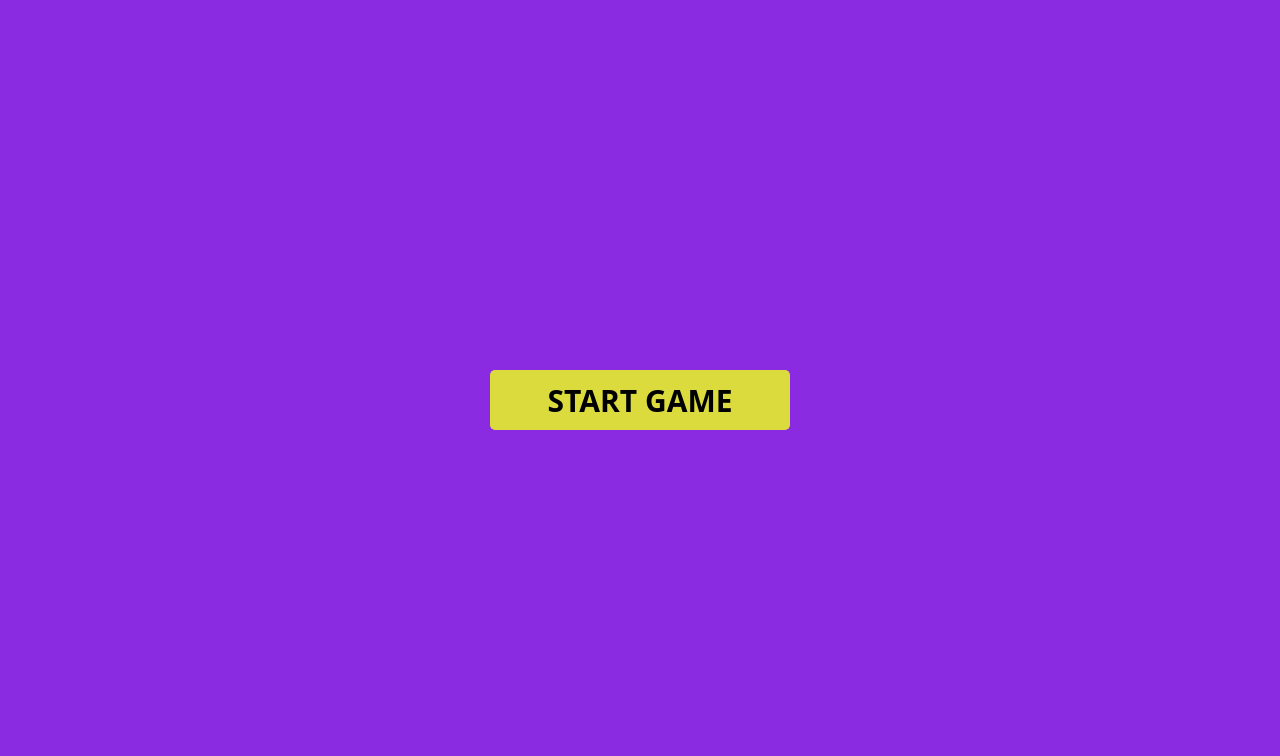
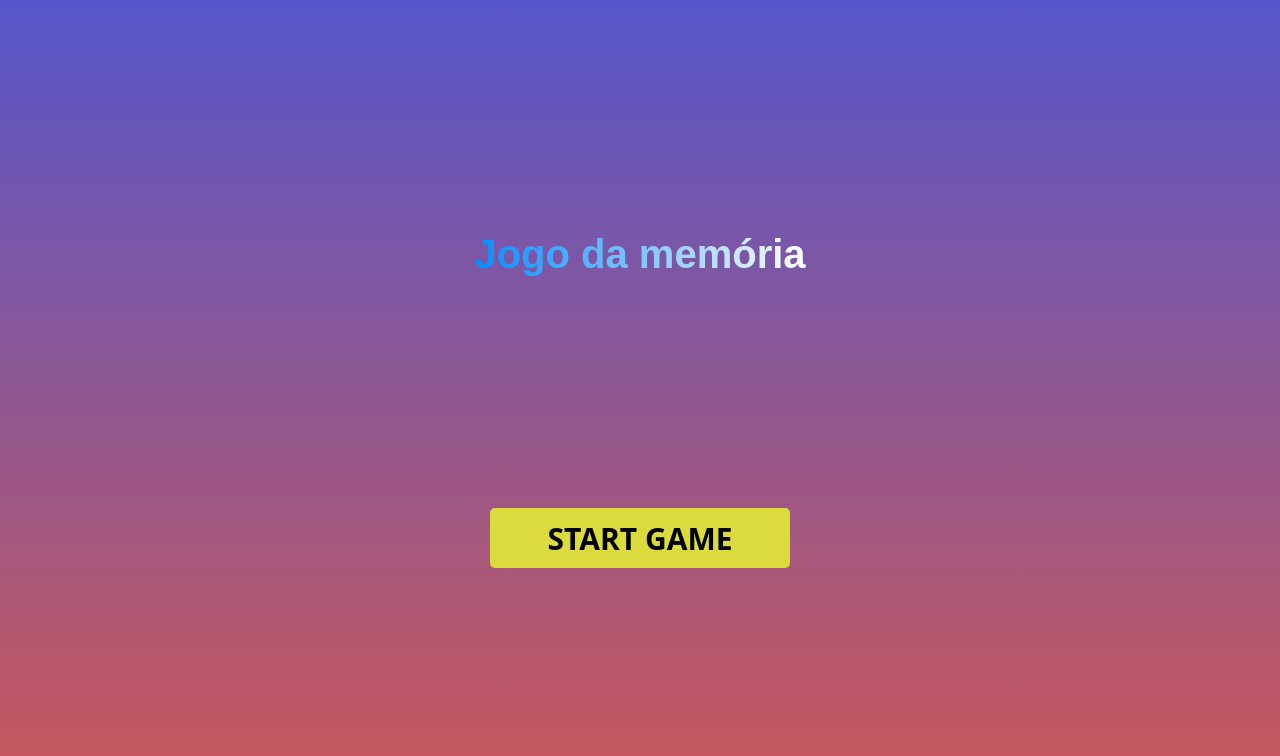
Before and after one commit to ThomazHilario/Dio-Potencia-Tech, a React (Vite) app in the folder Jogos-PotenciaTech/Jogo-da-memoria/: page / in a window 1280 px wide. Shown: the top 756 px of the page. Built offline with nearby package versions, Linux system fonts and the light colour scheme.

Commit message:
Jogo da memoria
- Adicionando logica de vítoria.
- Criando toda logica do clique do botão ao par de memória estar certo.

```diff
--- a/Jogos-PotenciaTech/Jogo-da-memoria/src/Components/GameInterface/engine/index.jsx
+++ b/Jogos-PotenciaTech/Jogo-da-memoria/src/Components/GameInterface/engine/index.jsx
@@ -15,11 +15,10 @@ function shuffle(array){
     return array
 }
 
-
 // Startando game
 export function gameStart(){
 
-    // Array de emojiss
+    // Array de emojis
     const emojis = [
         '🐺',
         '🐺',
@@ -35,7 +34,7 @@ export function gameStart(){
         '🐱'
     ]
 
-    // Novo array com os valores aleatorios
+    // Novo array com os valores aleátorios
     let newArray = shuffle(emojis)
 
     // Pegando todos os paineis
@@ -44,10 +43,16 @@ export function gameStart(){
     // Percorrendo paineis
     paineis.forEach(painel => {
 
+        // removendo o disabled
+        painel.removeAttribute('disabled')
+
+        // Alterando o display dos spans
+        painel.firstElementChild.style.display = 'none'
+
         // Escolhendo um emoji aleatorio do array
         const randomItemIndex = Math.floor(Math.random() * newArray.length)
 
-        // Adicionando ao span o valor aleatorio
+        // Adicionando ao span o valor aleátorio
         painel.firstElementChild.textContent = newArray[randomItemIndex]
 
         // retirando o emoji do array
@@ -61,9 +66,13 @@ export function gameStart(){
     document.getElementById('gameInterface').style.display = 'grid'
 }
 
-// array de verificacao
+// array de verificação.
 const arrayVerification = []
 
+// Array que vai contar quantos emojis foram achados.
+const allEmoji = []
+
+// clickPainel
 export function clickPainel(painel){
     // Alterando o display do span
     painel.firstElementChild.style.display = 'block'
@@ -71,18 +80,32 @@ export function clickPainel(painel){
     // Pegando o emoji do span
     const emojiSelected = painel.firstElementChild.textContent
 
-
-
     // Jogando o valor para dentro do array
     arrayVerification.push(emojiSelected)
-console.log(arrayVerification[0] === arrayVerification[1],arrayVerification)
-    // Logica condicional
+
+    // Lógica condicional
     if(arrayVerification.length == 2){
+
+        if(arrayVerification[0] === arrayVerification[1]){
+
+            // executando emojiequalemoji
+            emojiequalemoji()
+
+        }else{
+
+            // Executando emojiDifferentEmoji
+            emojiDifferentEmoji()
+        }
+
+    }
+
+}
+
+// Função que compara emojis iguais
+function emojiequalemoji(){
 
     // capturando paineis
     const paineis = document.querySelectorAll('.painel')
-
-        if(arrayVerification[0] === arrayVerification[1]){
 
     // Percorrendo Paineis
     paineis.forEach(painel => {
@@ -98,14 +121,37 @@ console.log(arrayVerification[0] === arrayVerification[1],arrayVerification)
 
             // Deixando o button desativado
             painel.setAttribute('disabled',false)
+
+            // Adicionando emoji ao array de emoji
+            allEmoji.push(painelSpan.textContent)
         }
+
+        if(allEmoji.length === 12){
+
+            // Alterando o display do buttonStartGame
+            document.getElementById('buttonStartGame').style.display = 'block'
+
+            // Alterando o display da gameInterface
+            document.getElementById('gameInterface').style.display = 'none'
+
+            // Removendo todos os emojis do allEmojis
+            for(let i = 0; i < allEmoji.length; i++){
+                allEmoji.splice(i)
+            }
+        }
+
     })
 
     // Removendo os dois emojis do array
     arrayVerification.pop()
     arrayVerification.pop()
+}
 
-        }else{
+// Função que compara emojis diferentes
+function emojiDifferentEmoji(){
+
+    // capturando paineis
+    const paineis = document.querySelectorAll('.painel')
 
     // Percorrendo paineis
     paineis.forEach(painel => {
@@ -124,5 +170,3 @@ console.log(arrayVerification[0] === arrayVerification[1],arrayVerification)
     arrayVerification.pop()
     arrayVerification.pop()
 }
-    }
-}
--- a/Jogos-PotenciaTech/Jogo-da-memoria/src/Components/GameInterface/gameInterface.css
+++ b/Jogos-PotenciaTech/Jogo-da-memoria/src/Components/GameInterface/gameInterface.css
@@ -1,15 +1,19 @@
+/* Painel */
 .painel{
     height: 120px;
     width: 120px;
-    background-color: black;
-    border: 1px solid gray;
+    background-color: rgb(44, 40, 40);
+    border: 1px solid #353535;
     cursor: pointer;
 }
 
+/* Span */
 .painel > span{
     font-size: 50px;
     display: none;
 }
+
+/* gameInterface */
 #gameInterface{
     display: none;
     grid-template-columns: 120px 120px 120px 120px;
--- a/Jogos-PotenciaTech/Jogo-da-memoria/src/Components/MainGame/index.jsx
+++ b/Jogos-PotenciaTech/Jogo-da-memoria/src/Components/MainGame/index.jsx
@@ -5,6 +5,8 @@ import { gameStart } from '../GameInterface/engine'
 export const MainGame = () => {
     return(
         <main>
+            {/* Titulo da pagina */}
+            <h1>Jogo da memória</h1>
             {/* button Start Game */}
             <button id='buttonStartGame' className='buttonCss' onClick={gameStart}>START GAME</button>
 
--- a/Jogos-PotenciaTech/Jogo-da-memoria/src/Components/MainGame/maingame.css
+++ b/Jogos-PotenciaTech/Jogo-da-memoria/src/Components/MainGame/maingame.css
@@ -1,11 +1,28 @@
 main{
     height: 100vh;
     display: flex;
-    justify-content: center;
+    justify-content: space-evenly;
     align-items: center;
+    flex-direction: column;
 
-    background-color: blueviolet;
+    background-image: linear-gradient(180deg, rgb(86, 86, 203), rgb(203, 88, 88));
 }
+
+/* titulo */
+h1{
+    font-family: Arial, Helvetica, sans-serif;
+    font-size: 40px;
+
+    background-image: linear-gradient(to right, rgb(2, 141, 255),rgb(255, 255, 255));
+    background-clip: text;
+  -webkit-background-clip: text;
+  -webkit-text-fill-color: transparent;
+
+  color: black;
+
+}
+
+/* StarGame button */
 .buttonCss{
     font-family: system-ui, -apple-system, BlinkMacSystemFont, 'Segoe UI', Roboto, Oxygen, Ubuntu, Cantarell, 'Open Sans', 'Helvetica Neue', sans-serif;
     height: 60px;
@@ -20,6 +37,7 @@ main{
     transition: 0.7s;
 }
 
+/* StartGame hover */
 .buttonCss:hover{
     background-color: rgb(239, 239, 43);
 }
```
Lines whose indentation alone changed are shown as unchanged.
